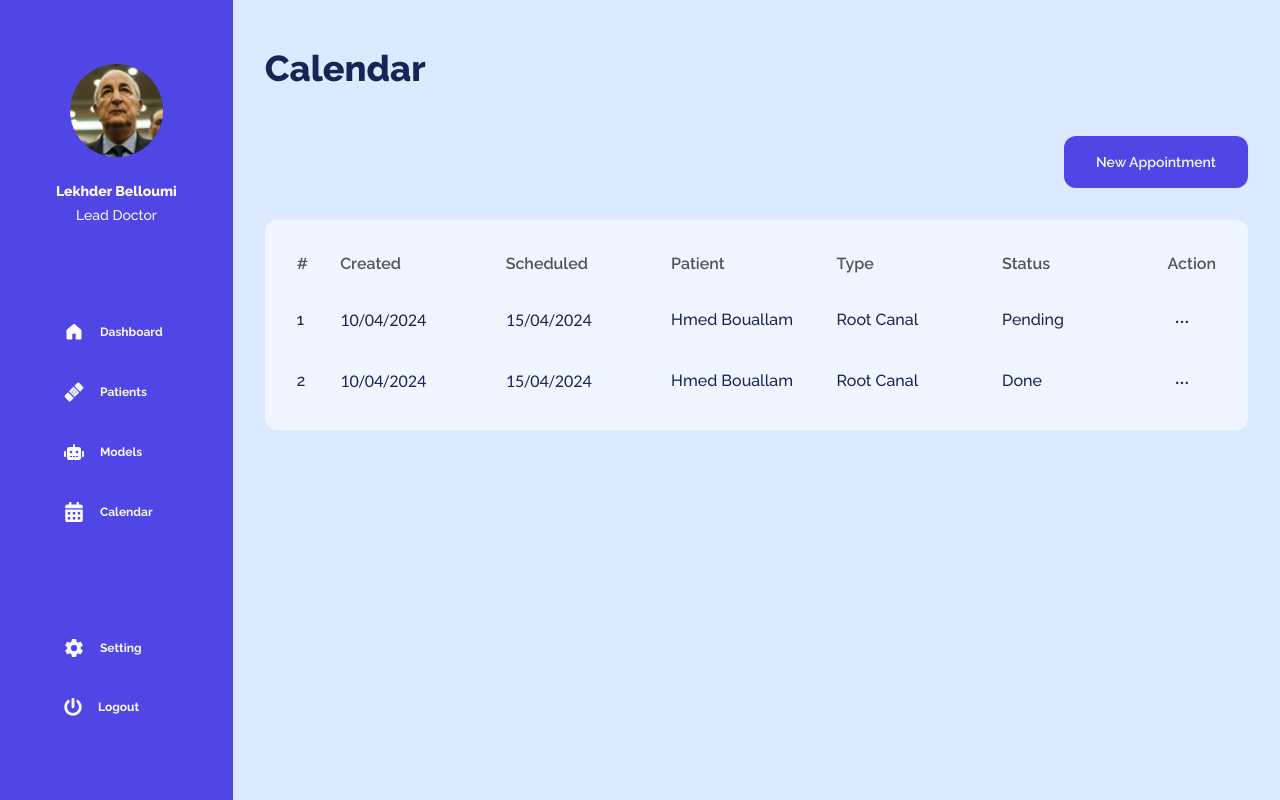
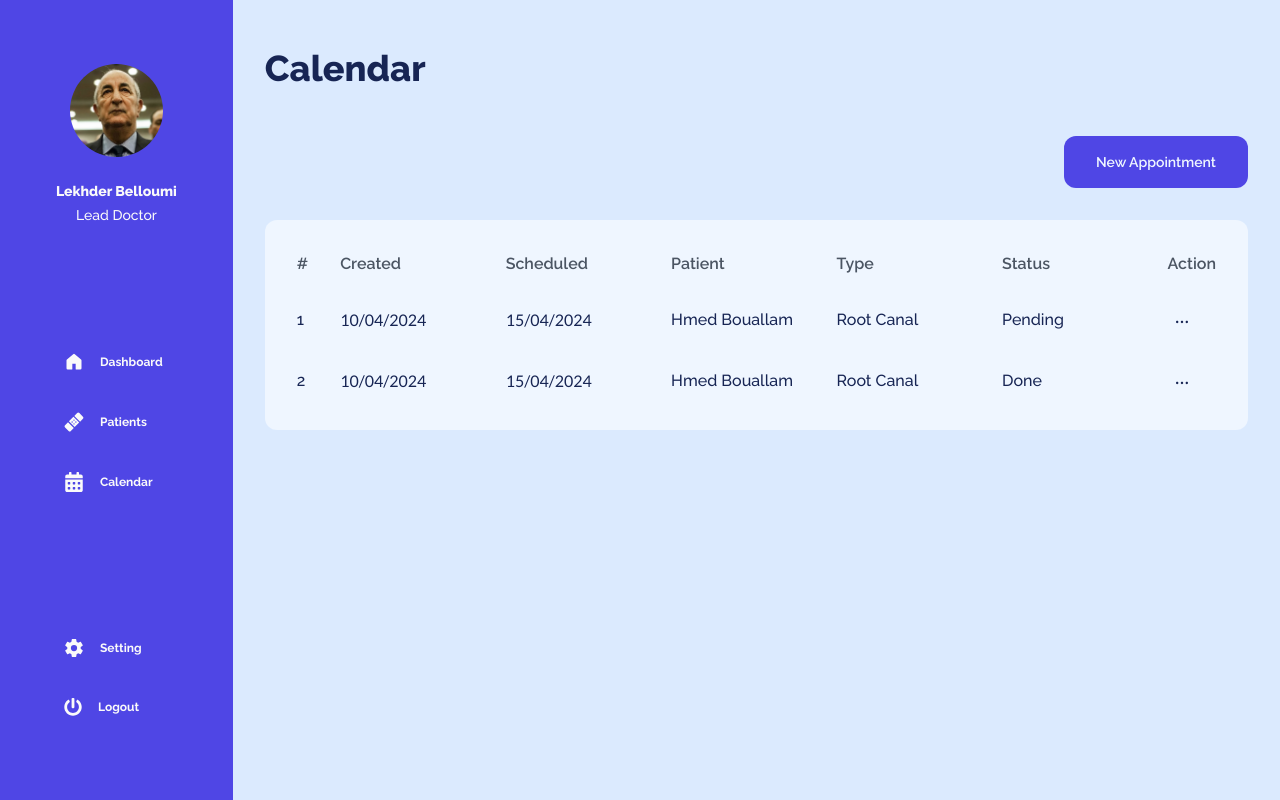
Before and after one commit to op-squad/front, a React (Vite) app: page /calendar in a window 1280 px wide. Built offline with nearby package versions, Linux system fonts and the light colour scheme; sample sign-in values are in the browser's storage.

Commit message:
remove models mentions

```diff
--- a/src/App.tsx
+++ b/src/App.tsx
@@ -119,10 +119,6 @@ export default function App() {
             element={<PatientProfile />}
           ></Route>
           <Route
-            path="models"
-            element={<NotFound />}
-          ></Route>
-          <Route
             path="calendar"
             element={<Calendar />}
           ></Route>
--- a/src/components/app/Nav.tsx
+++ b/src/components/app/Nav.tsx
@@ -1,6 +1,6 @@
 import { Link } from "react-router-dom";
 import { GoHomeFill } from "react-icons/go";
-import { FaCalendarAlt, FaRobot } from "react-icons/fa";
+import { FaCalendarAlt } from "react-icons/fa";
 import { IoBandageSharp } from "react-icons/io5";
 
 export default function Nav() {
@@ -27,15 +27,6 @@ export default function Nav() {
       <div className="flex flex-col w-full">
         <Link
           className="flex gap-4 items-center justify-left pl-16 2xl:pl-20 py-5 2xl:py-4 text-xs 2xl:text-sm 2xl:text-sm text-center font-bold hover:bg-indigo-700"
-          to="/models"
-        >
-          <FaRobot size={20} />
-          Models
-        </Link>
-      </div>
-      <div className="flex flex-col w-full">
-        <Link
-          className="flex gap-4 items-center justify-left pl-16 2xl:pl-20 py-5 2xl:py-4 text-xs 2xl:text-sm 2xl:text-sm text-center font-bold hover:bg-indigo-700"
           to="/calendar"
         >
           <FaCalendarAlt size={20} />
--- a/src/pages/Dashboard.tsx
+++ b/src/pages/Dashboard.tsx
@@ -67,7 +67,7 @@ export default function Dashboard() {
               />
               <StatCard
                 card={{
-                  cardName: "Model Reports",
+                  cardName: "Reports",
                   value: 27,
                 }}
                 style={{
```
